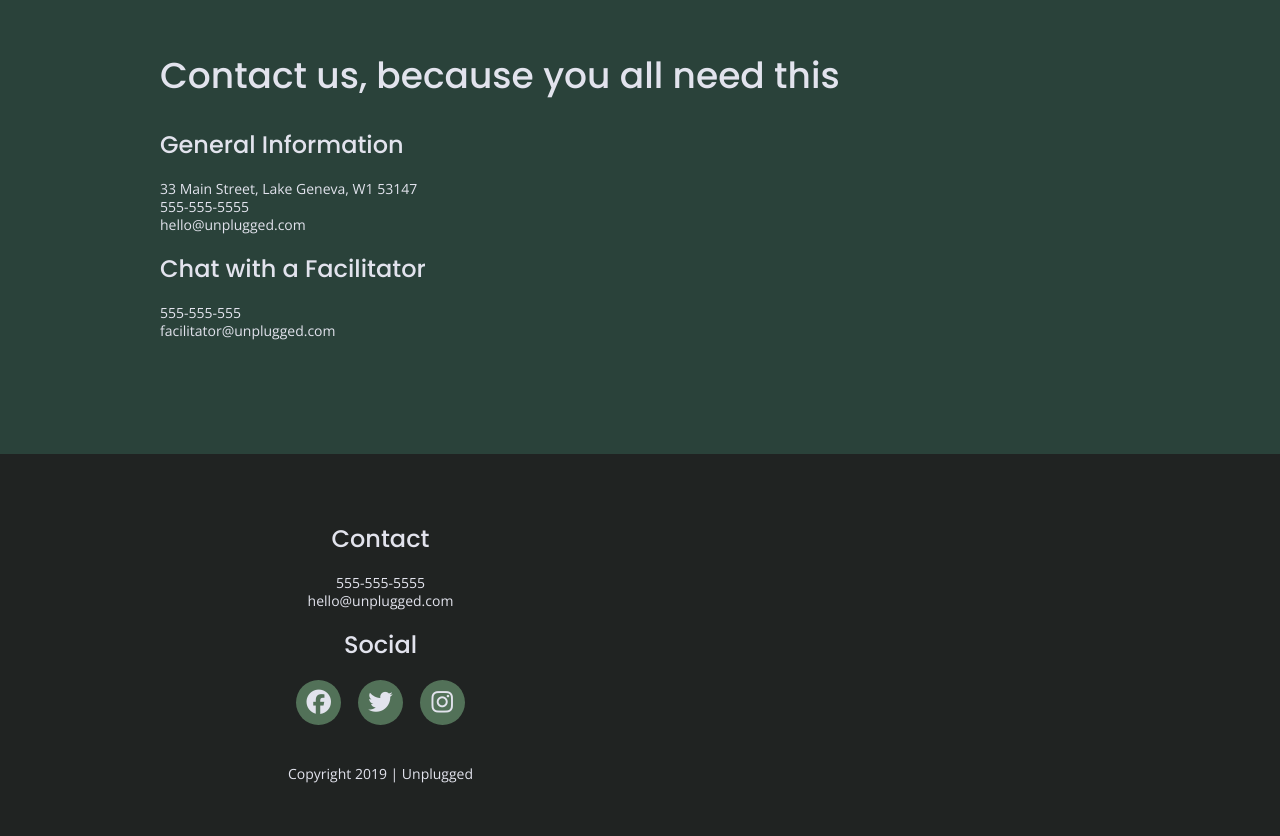
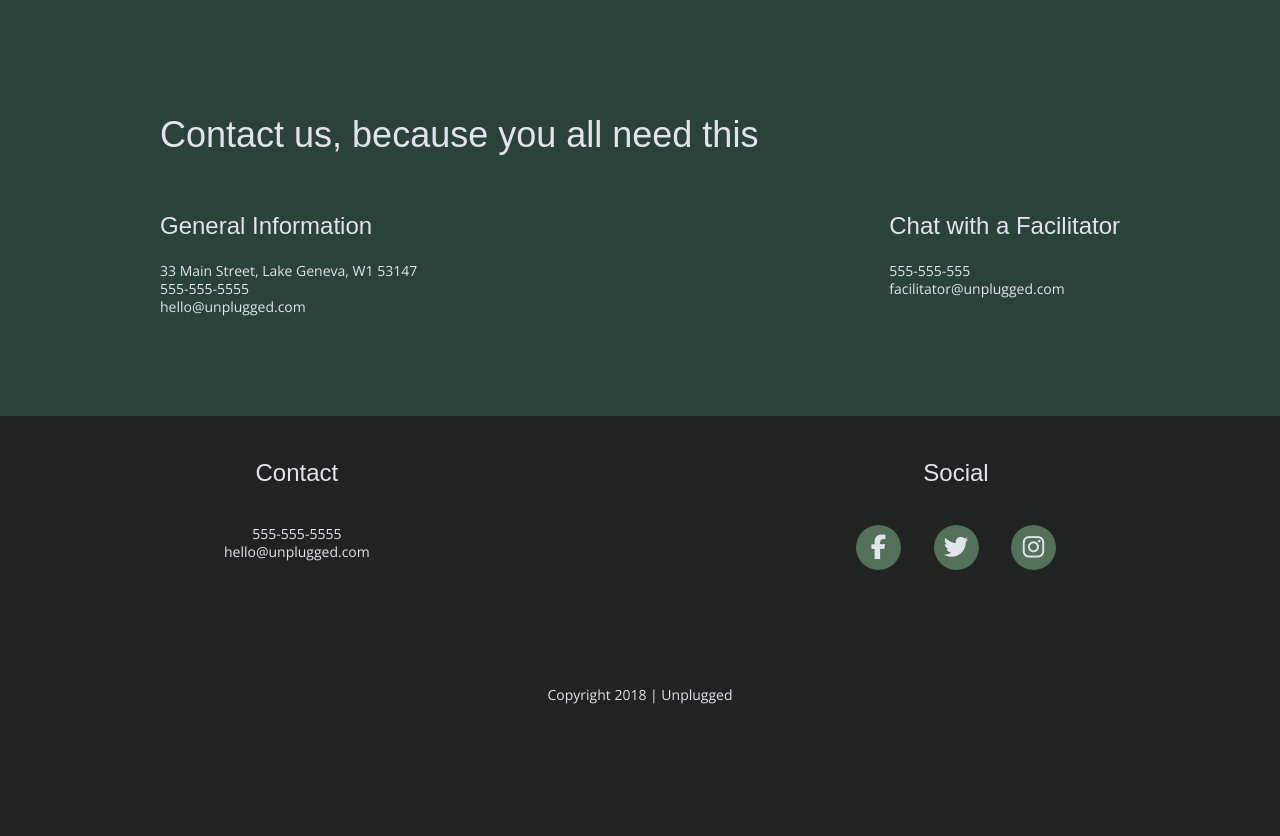
Before and after one commit to lyndseyharvey/unplugged-retreat, a plain HTML site: page about/index.html in a window 1280 px wide. Shown: the part 1140-1976 px from the top of the page. After the commit the page ends 1864 px from the top, so only its background shows below. Drawn offline with nearby package versions, Linux system fonts and the light colour scheme; files whose address does not match are found by name.

Commit message:
Final stles added

```diff
--- a/about/index.html
+++ b/about/index.html
@@ -24,7 +24,7 @@
   <script src="https://kit.fontawesome.com/bf304fc39c.js" crossorigin="anonymous"></script>
 
 <!-- Google Fonts -->
-  <link href="https://fonts.googleapis.com/css?family=Open+Sans:400,700|Poppins:500,700" rel="stylesheet">
+  <link href="https://fonts.googleapis.com/css?family=Open+Sans:400,700,Poppins:500,700" rel="stylesheet">
 </head>
 
 <body>
@@ -32,7 +32,7 @@
   <header>
     <div class="content-wrapper">
       <figure>
-      <img src="../img/unpluggedlogo.png" alt="unplugged logo"></img>
+      <img src="../img/unpluggedlogo.png" alt="unplugged logo"/>
     </figure>
       <div class="header-divider"></div>
       <nav>
@@ -47,8 +47,9 @@
 <main>
   <section class="mission">
     <div class="content-wrapper">
+      <h2>Our Mission - we want to make you the team you always wanted to be.</h2>
       <div class="mission-content">
-        <h2>Our Mission - we want to make you the team you always wanted to be.</h2>
+        <p> Lorem ipsum dolor sit amet, consectetur adipisicing elit, sed do eiusmod tempor incididunt ut labore et dolore magna aliqua. Ut enim ad minim veniam, quis nostrud exercitation ullamco laboris nisi ut aliquip ex ea commodo consequat. Duis aute irure dolor in reprehenderit in voluptate velit esse cillum dolore eu fugiat nulla pariatur. Excepteur sint occaecat cupidatat non proident, sunt in culpa qui officia deserunt mollit anim id est laborum.</p>
         <p> Lorem ipsum dolor sit amet, consectetur adipisicing elit, sed do eiusmod tempor incididunt ut labore et dolore magna aliqua. Ut enim ad minim veniam, quis nostrud exercitation ullamco laboris nisi ut aliquip ex ea commodo consequat. Duis aute irure dolor in reprehenderit in voluptate velit esse cillum dolore eu fugiat nulla pariatur. Excepteur sint occaecat cupidatat non proident, sunt in culpa qui officia deserunt mollit anim id est laborum.</p>
       </div>
     </div> <!--mission content wrapper ends -->
@@ -63,15 +64,15 @@
 <section class="contact-section">
   <div class="content-wrapper">
     <h2>Contact us, because you all need this</h2>
-    <address>
-    <div class="general-contact">
-      <h3>General Information</h3>
+    <address class="contact-content">
+    <div>
+      <h4>General Information</h4>
       <p>33 Main Street, Lake Geneva, W1 53147<br>555-555-5555<br>hello@unplugged.com</p>
-    <div class="chat">
-      <h3> Chat with a Facilitator</h3>
+</div>
+    <div>
+      <h4> Chat with a Facilitator</h4>
       <p>555-555-555<br>facilitator@unplugged.com</p>
     </div>
-  </div>
 </address>
   </div>
 </section>
@@ -82,25 +83,34 @@
   <div class="content-wrapper">
     <div class="footer-content">
       <div class="contact">
-        <h3>Contact</h3>
+        <h4>Contact</h4>
         <address>
-          <p>555-555-5555</p>
-          <p>hello@unplugged.com</p>
+          <p>
+            555-555-5555<br>
+            hello@unplugged.com
+          </p>
         </address>
+      </div>
       <div class="social">
-        <h3>Social</h3>
+        <h4>Social</h4>
         <div class="social-icons">
-          <p><a href="https://www.facebook.com/yoursite" target="_blank"><i class="fab fa-facebook"></i></a></p>
-          <p><a href="https://www.twitter.com" target="_blank"><i class="fab fa-twitter"></i></a></p>
-          <p><a href="https://www.instagram.com" target="_blank"><i class="fab fa-instagram"></i></a></p>
+          <p>
+            <a href="https://www.facebook.com/Skillcrush/" target="_blank"><i class="fab fa-facebook-f"></i></a>
+          </p>
+          <p>
+            <a href="https://twitter.com/Skillcrush" target="_blank"><i class="fab fa-twitter"></i></a>
+          </p>
+          <p>
+            <a href="https://www.instagram.com/skillcrush/" target="_blank"><i class="fab fa-instagram"></i></a>
+          </p>
         </div>
       </div>
-      <div class="copyright">
-        <p>Copyright 2019 &#124; Unplugged</p>
-      </div>
-    </div>
+    </div> <!-- footer content ends -->
   </div>
-</div>
+  <!--footer content-wrapper ends-->
+  <div class="copyright">
+    <p>Copyright 2018 | Unplugged</p>
+  </div>
 </footer>
 
   <script src="../js/vendor/modernizr-3.11.2.min.js"></script>
--- a/css/main.css
+++ b/css/main.css
@@ -115,7 +115,6 @@ a {
 h2 {
   font-family: 'Poppins', sans-serif;
   font-size: 2.25em;
-  line-height: auto;
   font-weight: 500;
 }
 
@@ -214,7 +213,8 @@ header nav ul {
 /******FOOTER*****/
 
 footer {
-  flex-direction:column;
+text-align: center;
+flex-direction: column;
 }
 
 footer p{
@@ -223,13 +223,11 @@ footer p{
 
 footer .content-wrapper {
   width: 55%;
-  margin: 50px 0;
-  text-align: center;
+  margin: 20px 0;
 }
 
 footer .contact {
   margin-bottom: 50px;
-
 }
 
 footer .social-icons {
@@ -257,10 +255,9 @@ footer .social-icons i {
     align-items: center;
     justify-content: center;
   }
-}
 
 footer .copyright {
-  margin: 20px 0;
+  margin-bottom: 20px;
 }
 
 
@@ -355,6 +352,9 @@ input[type=button] {
 .features i {
 	font-size: 3.75em;
   margin-bottom: 40px;
+  display: flex;
+  justify-content: center;
+  align-items: center;
 }
 
 /*******Reviews****/
@@ -367,7 +367,6 @@ input[type=button] {
 }
 
 .reviews h2 {
-  margin-bottom: 40%;
   line-height: 1;
 }
 
@@ -379,11 +378,11 @@ input[type=button] {
 /*ABOUT PAGE*/
 
 .mission {
+  background-color: #527158;
   display: flex;
   justify-content: center;
   align-items: center;
   flex-flow: row wrap;
-  background-color: #527158;
 }
 
 .map figure {
@@ -403,15 +402,15 @@ input[type=button] {
 }
 
 .contact-section {
+  background-color: #2a423a;
   display: flex;
   justify-content: center;
   align-items: center;
   flex-flow: row wrap;
-  background-color: #2a423a;
 }
 
-.contact-section p{
-  margin 0;
+.contact-content p {
+  margin: 0;
 }
 
 
@@ -567,6 +566,8 @@ header nav {
 
 header nav ul {
   justify-content: space-between;
+  margin: 0;
+  padding: 0;
 }
 
 .header-divider {
@@ -606,6 +607,10 @@ aside .content-wrapper .form {
   width: 62%;
 }
 
+.reviews .content-wrapper {
+  margin: 50px 0 50px 0;
+}
+
 .reviews article {
   display: flex;
   justify-content: space-between;
@@ -625,22 +630,47 @@ aside .content-wrapper .form {
   margin: 0;
 }
 
-.footer .content-wrapper {
+footer .content-wrapper {
   width: 65%;
+  margin-top: 20px;
 }
 
-.footer-content {
+footer .footer-content {
   display: flex;
   justify-content: space-between;
   align-items: center;
+  flex-direction: row;
 }
 
-.footer .contact {
-  margin-bottom: 0;
+footer .contact {
+  height: 200px;
+  margin: 0;
 }
 
-.footer .copyright {
-  width: 30%;
+footer .social {
+  height: 200px;
+}
+
+footer h4 {
+  font-size: 1.5em;
+  margin-bottom: 35px;
+}
+
+footer p {
+    line-height: 1.285;
+}
+
+footer .social-icons {
+  width: 12.5em;
+  justify-content: space-between;
+}
+
+footer .copyright {
+  width: 100%;
+  margin-top: 30px;
+  display: flex;
+  justify-content: center;
+  align-items: baseline;
 }
 
 /*About Page*/
@@ -649,10 +679,11 @@ aside .content-wrapper .form {
   display: flex;
   justify-content: space-between;
   align-items: center;
+  padding-top: 20px;
 }
 
 .mission-content p {
-  width: 38%;
+  width: 45%;
 }
 
 .map figure {
@@ -660,13 +691,17 @@ aside .content-wrapper .form {
 }
 
 .contact-section .content-wrapper h2 {
-  width: 100%;
+  width: 80%;
 }
 
 .contact-content {
   display: flex;
   justify-content: space-between;
-  align-items: center;
+  align-items: flex-start;
+}
+
+.contact-content h4 {
+  font-size: 1.5em;
 }
 
 /*FAQ Page*/
@@ -676,14 +711,18 @@ aside .content-wrapper .form {
 }
 
 .faq-content {
-  flex-basis: 40%;
+  flex-basis: 45%;
 }
 
 .faq h2 {
   width: 100%;
 }
 
-
+.faq h4,
+.faq p {
+    font-size: .875em;
+    line-height: 1.125;
+}
 }
 
 @media only screen and (min-width: 1200px) {
@@ -714,8 +753,16 @@ aside .content-wrapper .form {
   flex-basis: 33%;
 }
 
+.reviews {
+  margin: 0;
+}
+
 .reviews article div {
   width: 100%;
+}
+
+.reviews figure {
+  margin-right: 20px;
 }
 
 /*About Page*/
```
Also changed, not shown: faq/index.html (+31 -25 lines), index.html (+8 -7 lines).
